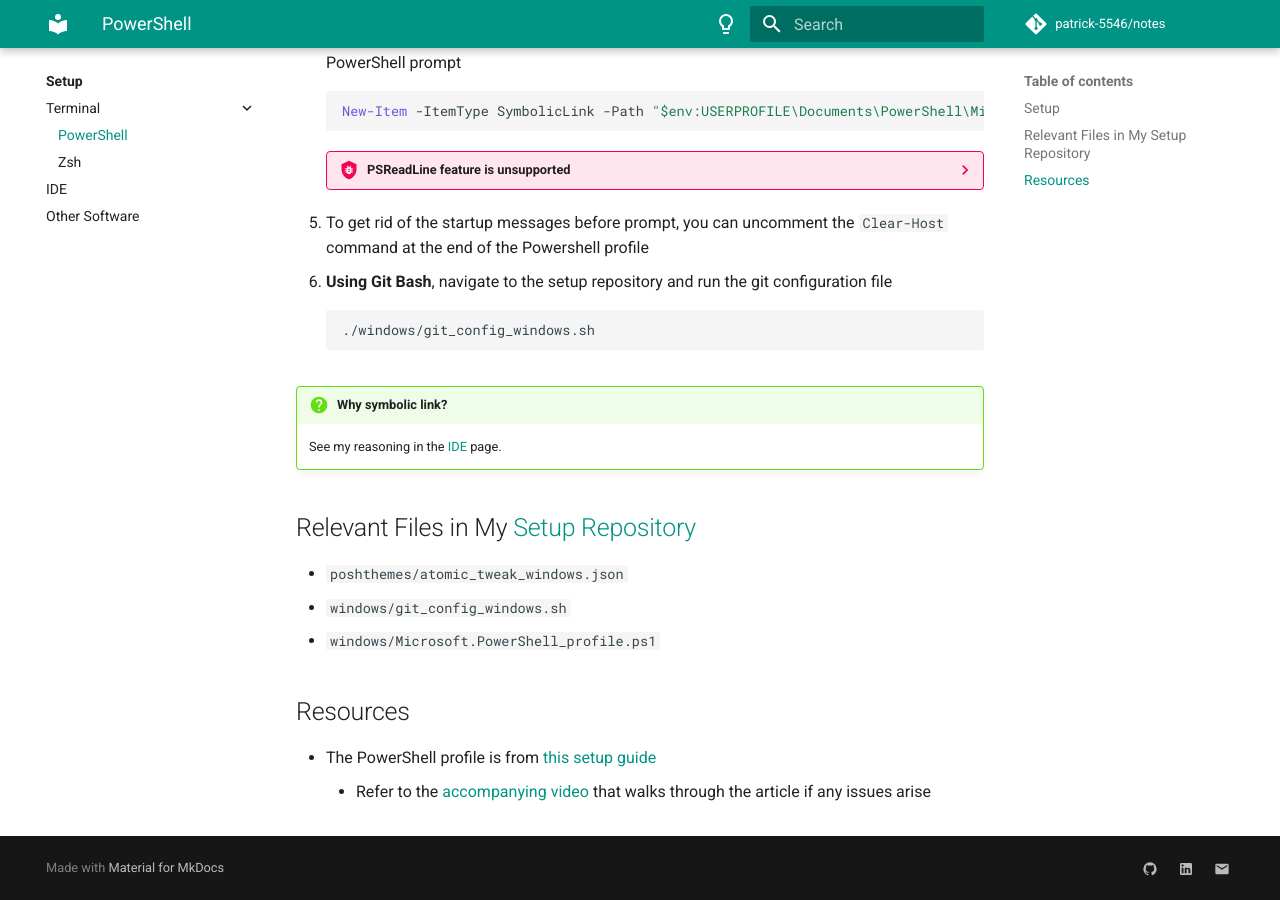
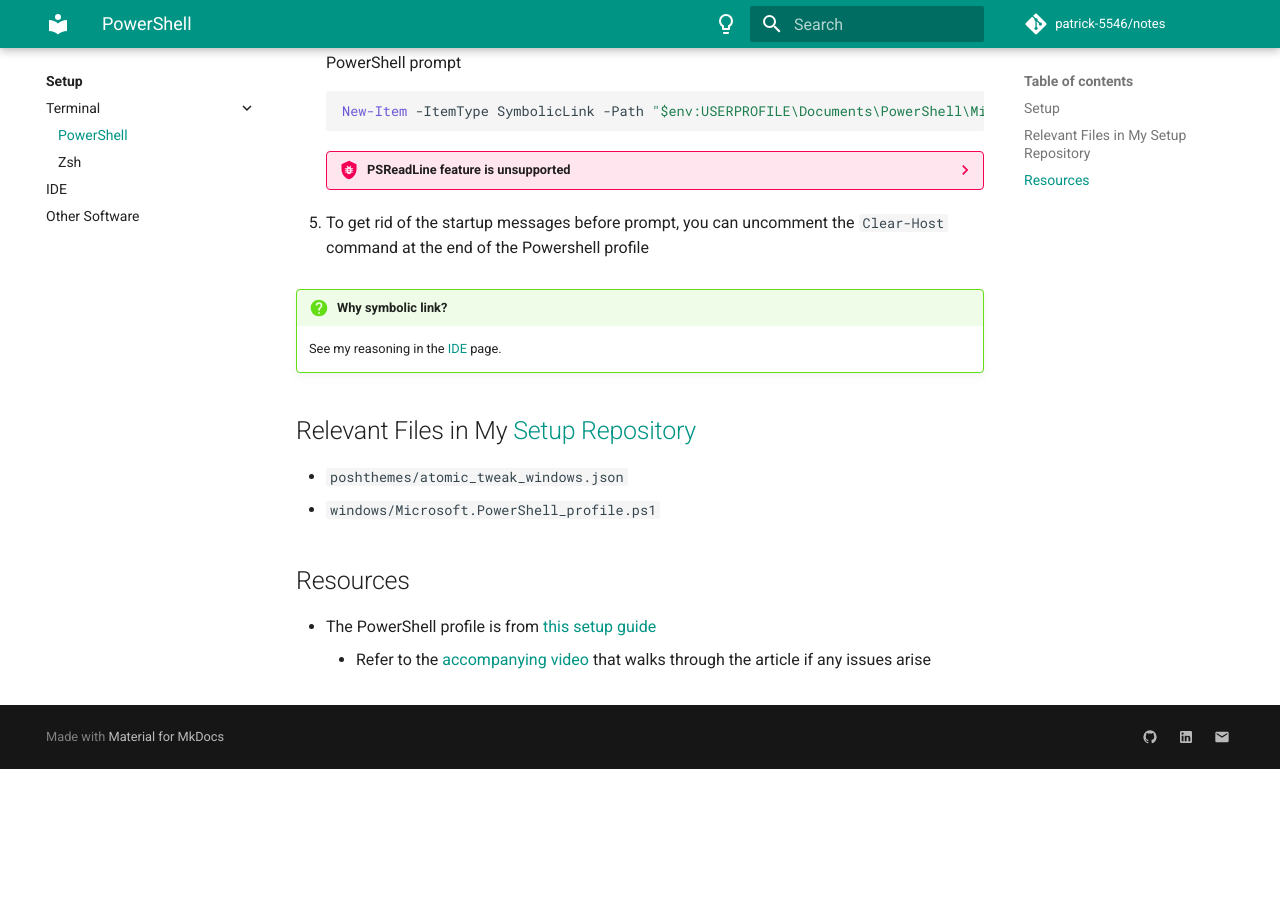
Before and after one commit to patrick-5546/notes, an MkDocs documentation site: the page built from docs/setup/terminal/powershell.md, in a window 1280 px wide and 900 px high, scrolled down 853 px. Built offline with MkDocs 1.6.1 and Material for MkDocs 9.7.7, drawn with Linux system fonts in a browser that asks for light colours; comment, search, counter and statistics services are not loaded; after the commit the page ends 1622 px from its top, so only the background shows below that.

Commit message:
Revert "Configure Git on Windows"
This reverts commit f4aabd7831726a4daeb59449c0b4a485621cadcb.

````diff
--- a/docs/setup/terminal/powershell.md
+++ b/docs/setup/terminal/powershell.md
@@ -43,19 +43,12 @@
 
 5. To get rid of the startup messages before prompt, you can uncomment the `Clear-Host` command at the end of the Powershell profile
 
-6. **Using Git Bash**, navigate to the setup repository and run the git configuration file
-
-    ``` sh
-    ./windows/git_config_windows.sh
-    ```
-
 !!! question "Why symbolic link?"
     See my reasoning in the [IDE](../ide.md#why-symbolic-link) page.
 
 ## Relevant Files in My [Setup Repository](https://github.com/patrick-5546/setup)
 
 - `poshthemes/atomic_tweak_windows.json`
-- `windows/git_config_windows.sh`
 - `windows/Microsoft.PowerShell_profile.ps1`
 
 ## Resources
````
Also changed, not shown: docs/setup/terminal/index.md (+0 -1 lines).
